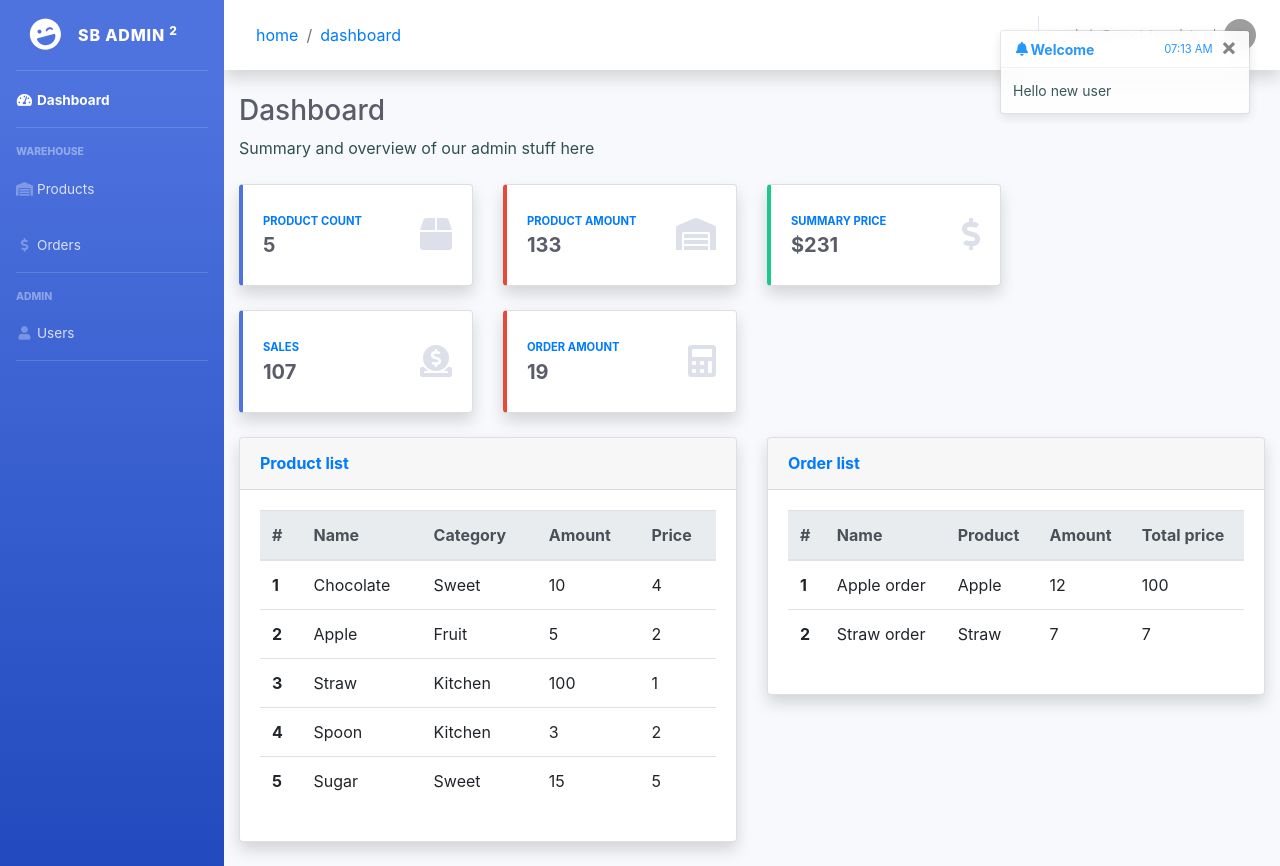
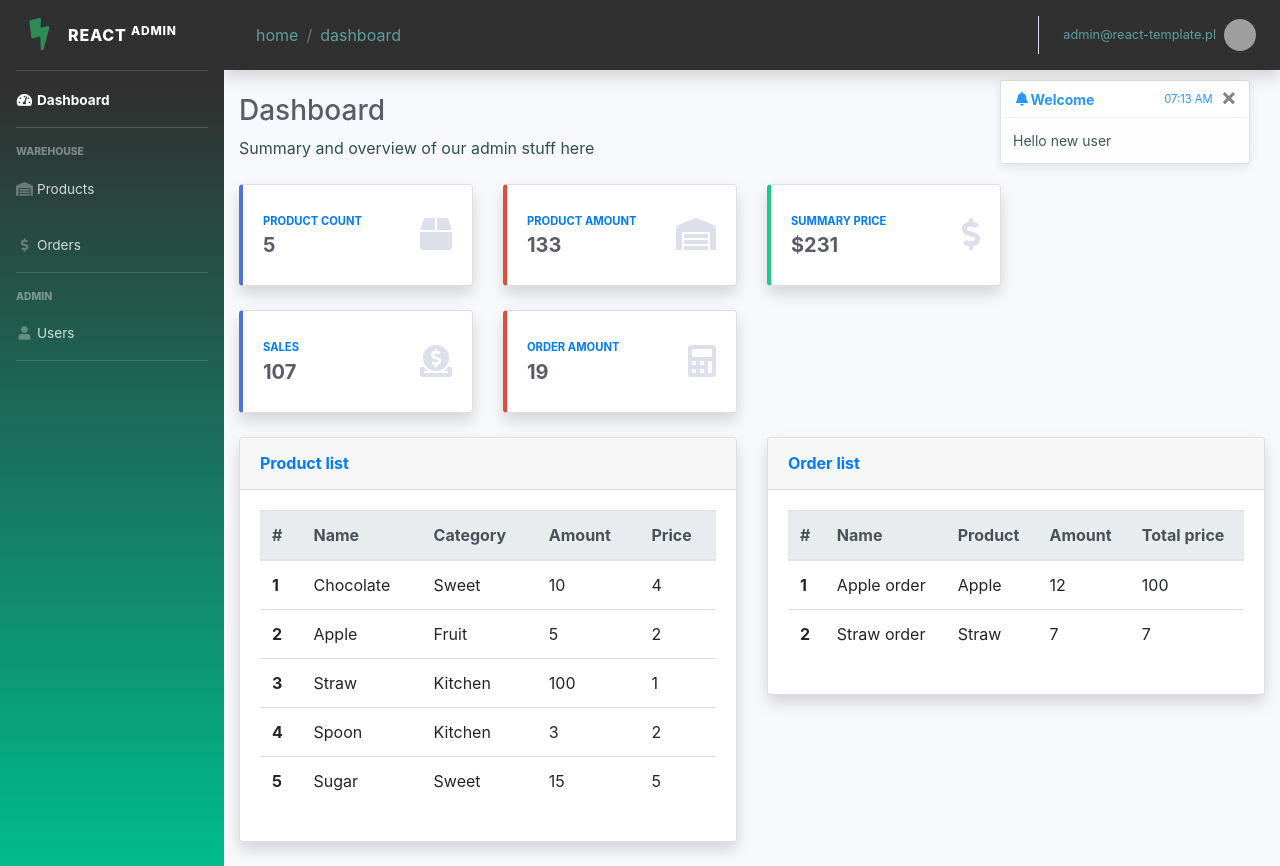
Before and after one commit to delprzemo/react-admin-template, a React (Create React App) app: page /admin in a window 1280 px wide. Built offline with nearby package versions, Linux system fonts and the light colour scheme; grey boxes are pictures that could not be loaded.

Commit message:
Improve styling

```diff
--- a/src/App.css
+++ b/src/App.css
@@ -36,7 +36,7 @@ body {
 
 .toast-wrapper {
     position: fixed;
-    top     : 30px;
+    top     : 80px;
     right   : 30px;
     z-index: 100 !important;
 }
@@ -59,3 +59,29 @@ body {
     background-position: center !important;
     background-size: cover !important;
 }
+
+.bg-gradient-primary-green {
+    background-image: linear-gradient(180deg,#303030 10%,#00bc8c 100%);
+    background-size: cover;
+}
+
+.icon-green {
+    color: seagreen;
+}
+
+.bg-custom-dark {
+    background-color: #303030;
+}
+
+.dark-breadcrumb {
+    background-color: #303030 !important;
+    margin-top: 15px !important;
+}
+
+li a {
+    color: cadetblue;
+}
+
+.cadet {
+    color: cadetblue;
+}
--- a/src/common/elements/card.tsx
+++ b/src/common/elements/card.tsx
@@ -3,7 +3,7 @@ import React, { PropsWithChildren, ReactElement } from "react";
 function Card(props: PropsWithChildren<ICardProperties>): ReactElement {
     return (
         <div className="col-xl-3 col-md-6 mb-4">
-            <div className={`card border-left-${props.class} shadow h-100 py-2`}>
+            <div className={`card border-left-${props.class} shadow h-100 py-2 `}>
                 <div className="card-body">
                     <div className="row no-gutters align-items-center">
                         <div className="col mr-2">
--- a/src/components/LeftMenu.tsx
+++ b/src/components/LeftMenu.tsx
@@ -5,13 +5,13 @@ const LeftMenu: React.FC = () => {
     let match: match<{}> = useRouteMatch() as match<{}>;
 
     return (
-        <ul className="navbar-nav bg-gradient-primary sidebar sidebar-dark accordion" id="accordionSidebar">
+        <ul className="navbar-nav bg-gradient-primary-green sidebar sidebar-dark accordion" id="accordionSidebar">
 
             <a className="sidebar-brand d-flex align-items-center justify-content-center" href="index.html">
-                <div className="sidebar-brand-icon rotate-n-15">
-                    <i className="fas fa-laugh-wink"></i>
+                <div className="sidebar-brand-icon icon-green rotate-n-15">
+                    <i className="fas fa-bolt"></i>
                 </div>
-                <div className="sidebar-brand-text mx-3">SB Admin <sup>2</sup></div>
+                <div className="sidebar-brand-text mx-3">REACT <sup>Admin</sup></div>
             </a>
 
             <hr className="sidebar-divider my-0" />
--- a/src/components/orders/OrderForm.tsx
+++ b/src/components/orders/OrderForm.tsx
@@ -133,7 +133,7 @@ const OrderForm: React.FC = () => {
                             </div>
                         </div>
                         <button className="btn btn-danger" onClick={() => resetForm()}>Reset</button>
-                        <button type="submit" className={`btn btn-primary left-margin ${getDisabledClass()}`}>Save</button>
+                        <button type="submit" className={`btn btn-success left-margin ${getDisabledClass()}`}>Create</button>
                     </form>
                 </div>
             </div>
--- a/src/components/products/ProductsForm.tsx
+++ b/src/components/products/ProductsForm.tsx
@@ -156,7 +156,7 @@ const ProductForm: React.FC = () => {
                 />
               </div>
               <button className="btn btn-danger" onClick={() => cancelForm()}>Cancel</button>
-              <button type="submit" className={`btn btn-primary left-margin ${getDisabledClass()}`}>Save</button>
+              <button type="submit" className={`btn btn-success left-margin ${getDisabledClass()}`}>Save</button>
             </form>
           </div>
         </div>
--- a/src/components/topMenu/TopMenu.tsx
+++ b/src/components/topMenu/TopMenu.tsx
@@ -9,9 +9,9 @@ const TopMenu: React.FC = () => {
   const page: IRootPageStateType = useSelector((state: IStateType) => state.root.page);
 
   return (
-    <nav className="navbar navbar-expand navbar-light bg-white topbar mb-4 static-top shadow">
+    <nav className="navbar navbar-expand navbar-light bg-custom-dark topbar mb-4 static-top shadow">
 
-      <ol className="breadcrumb white-breadcrumb">
+      <ol className="breadcrumb dark-breadcrumb">
         <li className="breadcrumb-item"><a href="#">{page ? page.area : null}</a></li>
         <li className="breadcrumb-item"><a href="#">{page ? page.subArea : null}</a></li>
       </ol>
--- a/src/components/topMenu/TopMenuAccount.tsx
+++ b/src/components/topMenu/TopMenuAccount.tsx
@@ -21,7 +21,7 @@ function TopMenuAccount(): JSX.Element {
         data-toggle="dropdown"
         aria-haspopup="true"
         aria-expanded="false">
-        <span className="mr-2 d-none d-lg-inline text-gray-600 small">{email}</span>
+        <span className="mr-2 d-none d-lg-inline small cadet">{email}</span>
         <img className="img-profile rounded-circle" alt=""
           src="https://source.unsplash.com/QAB-WJcbgJk/60x60" />
       </a>
```
